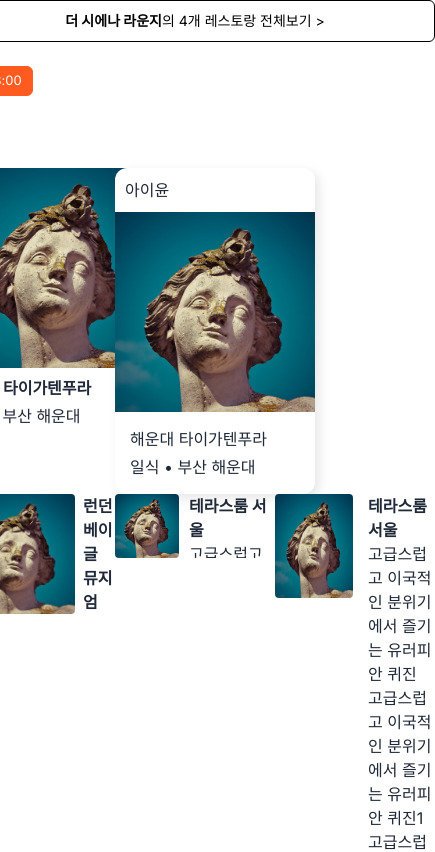
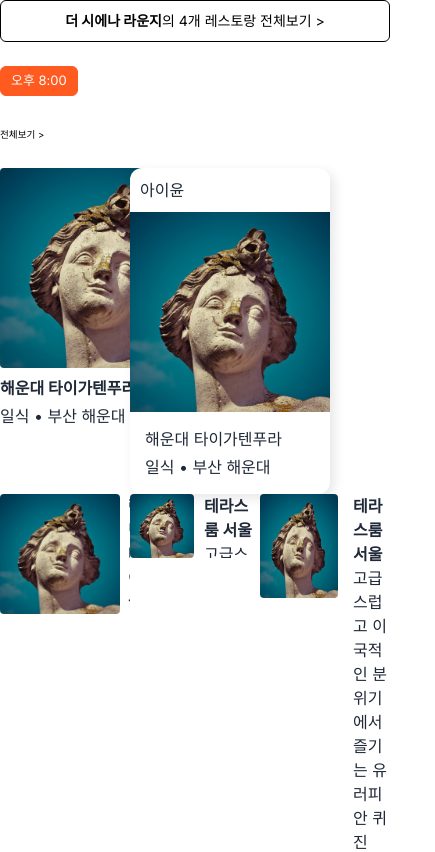
Before and after one commit to DaehyeongLee/yahoo-which, a Next.js app: page / in a window 390 px wide. Shown: the top 852 px of the page, 435 px wide, since content can reach past the window. Built offline with nearby package versions, Linux system fonts and the light colour scheme.

Commit message:
🌱 모바일 화면으로 봤을때 가려지는 문제 수정

```diff
--- a/app/layout.tsx
+++ b/app/layout.tsx
@@ -13,7 +13,7 @@ export default function RootLayout({ children }: { children: React.ReactNode })
   return (
     <html lang="en">
       <body className={`${inter.className} grid place-content-center`}>
-        <div className="max-w-[480px] mx-0 my-auto bg-white relative min-h-full shadow-[0_0_20px_rgba(0,0,0,0.05)]">
+        <div className="min-[480px]:max-w-[480px] min-h-full overflow-x-hidden mx-0 my-0 py-0 bg-white relative shadow-[0_0_20px_rgba(0,0,0,0.05)]">
           {children}
         </div>
       </body>
```
